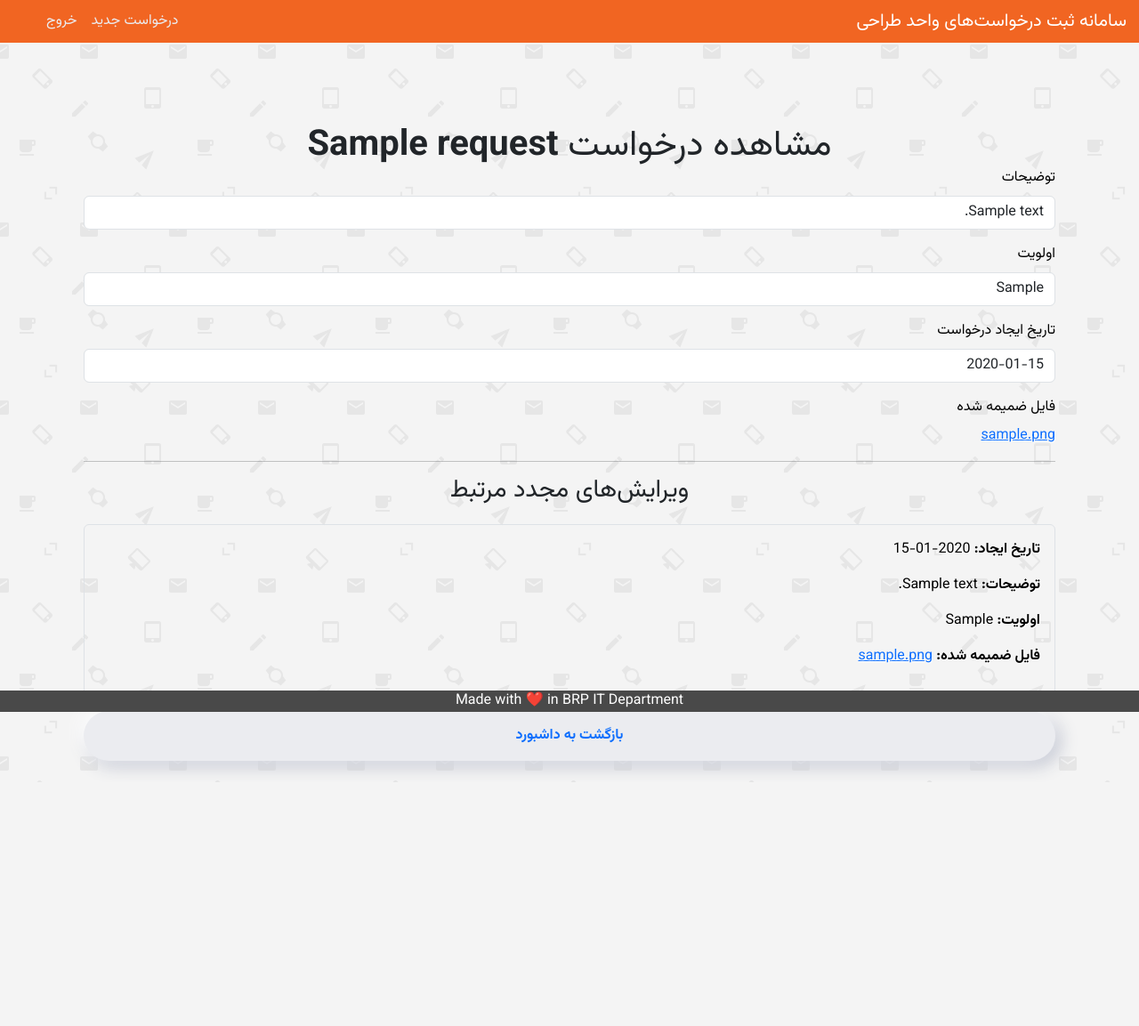
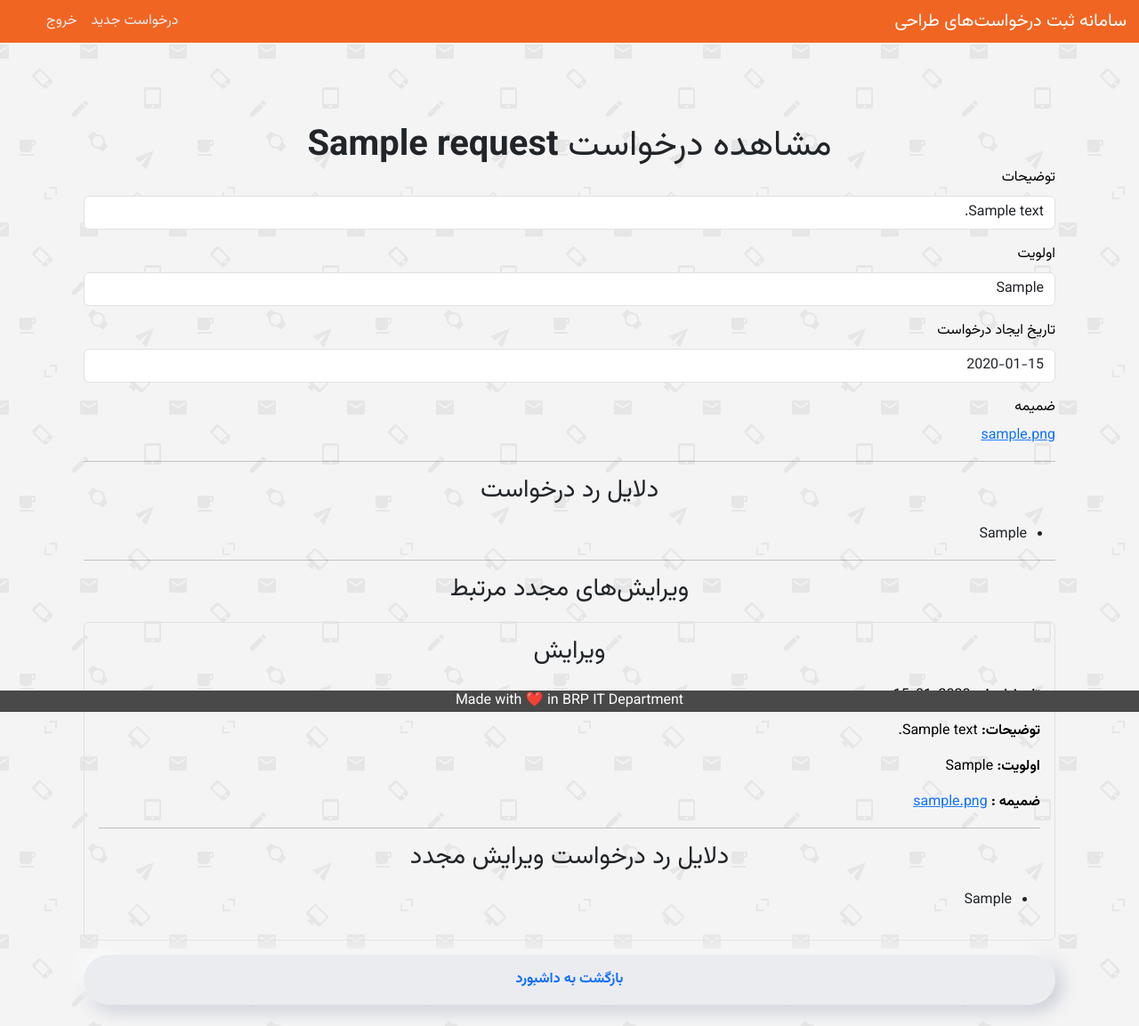
Before and after one commit to Miladnk79/helpdesk, a Flask app: page /request/view/1 in a window 1280 px wide. Shown: the whole page at 89% size. Before the commit the page ends 879 px from the top, so only its background shows below. Run offline with Flask 3, Linux system fonts and the light colour scheme; a user stored in the database is signed in; tables that the repository leaves empty hold one stand-in row (values such as "Sample post"); parts of the project's set-up code (start-up, migrations or seed data) failed here and were passed over; some libraries are stand-ins or nearby versions.

Commit message:
add rejection reason for requests

```diff
--- a/app.py
+++ b/app.py
@@ -157,6 +157,17 @@ def accept_request(request_id):
 @login_required
 def reject_request(request_id):
     request_to_update = Request.query.get_or_404(request_id)
+    rejection_reason = request.form.get('rejection_reason', '').strip()
+    if rejection_reason:
+        date = calculateTime()
+        date_str = str(date)  # Convert jdatetime to string
+        # current_time = datetime.now().strftime("%Y-%m-%d %H:%M:%S")
+        current_time = date_str
+        new_reason_entry = f"{current_time}: {rejection_reason}"
+        if request_to_update.rejection_reasons:
+            request_to_update.rejection_reasons += f"\n{new_reason_entry}"
+        else:
+            request_to_update.rejection_reasons = new_reason_entry
     request_to_update.status = 'نیاز به بررسی دارد'
     db.session.commit()
     flash('درخواست رد شد، نیاز به بازبینی بیشتر دارد', 'warning')
@@ -199,7 +210,6 @@ def edit_request(request_id):
             return redirect(url_for('dashboard'))
         else:
             filename = form.filename.data
-
             db.session.commit()
             flash('درخواست با موفقیت ثبت شد', 'success')
             return redirect(url_for('dashboard'))
--- a/models.py
+++ b/models.py
@@ -29,3 +29,4 @@ class Request(db.Model):
     date_created = db.Column(db.String(50), default=calculateTime())  # Changed to string to store jdatetime string
     old_related_id = db.Column(db.Integer, db.ForeignKey('request.id'), nullable=True)
     reedit_count = db.Column(db.Integer, default=0)
+    rejection_reasons = db.Column(db.Text, default='')
--- a/templates/base.html
+++ b/templates/base.html
@@ -29,7 +29,7 @@
                 {% endif %}
             </ul>
         </div>
-        <a class="navbar-brand" href="{{ url_for('dashboard') }}" style="direction: rtl; color: rgb(255, 255, 255); padding-right: 10px;">سامانه ثبت درخواست‌های واحد طراحی</a>
+        <a class="navbar-brand" href="{{ url_for('dashboard') }}" style="direction: rtl; color: rgb(255, 255, 255); padding-right: 10px;">سامانه ثبت درخواست‌های طراحی</a>
     </nav>
 
     <div class="container mt-4">
--- a/templates/dashboard.html
+++ b/templates/dashboard.html
@@ -70,7 +70,8 @@
                                             <h5 class="modal-title" id="exampleModalLabel{{ request.id }}"> رد درخواست  {{ request.title }}</h5>
                                         </div>
                                         <div class="modal-body">
-                                            چرا تمایل به رد این درخواست دارید؟
+                                            <label for="rejection_reason{{ request.id }}" class="form-label">چرا تمایل به رد این درخواست دارید؟</label>
+                                            <textarea class="form-control" id="rejection_reason{{ request.id }}" name="rejection_reason" rows="3" required></textarea>
                                         </div>
                                         <div class="modal-footer">
                                             <button type="button" class="btn btn-secondary" data-bs-dismiss="modal">Close</button>
--- a/templates/request_form_view.html
+++ b/templates/request_form_view.html
@@ -23,32 +23,52 @@
             <p class="form-control" readonly>{{ request.date_created }}</p>
         </div>
         <div class="mb-3">
-            <label class="form-label">فایل ضمیمه شده</label>
+            <label class="form-label">ضمیمه </label>
             {% if request.filename %}
                 <p><a href="{{ url_for('download_file', filename=request.filename) }}">{{ request.filename }}</a></p>
             {% else %}
                 <p>فایلی ضمیمه نشده.</p>
             {% endif %}
         </div>
-
+        {% if request.rejection_reasons %}
+                <hr>
+                <h3>دلایل رد درخواست</h3>
+                <ul>
+                    {% for reason in request.rejection_reasons.split('\n') %}
+                        <li>{{ reason }}</li>
+                    {% endfor %}
+                </ul>
+                {% endif %}
         {% if reedited_requests %}
         <hr>
         <h3>ویرایش‌های مجدد مرتبط</h3>
         {% for reedit in reedited_requests %}
             <div class="mb-3 border p-3 rounded">
+                <h3>ویرایش‌</h3>
                 <p><strong>تاریخ ایجاد:</strong> {{ reedit.date_created }}</p>
                 <p><strong>توضیحات:</strong> {{ reedit.description }}</p>
                 <p><strong>اولویت:</strong> {{ reedit.priority }}</p>
-                <p><strong>فایل ضمیمه شده:</strong>
+                <p><strong>ضمیمه :</strong>
                     {% if reedit.filename %}
                         <a href="{{ url_for('download_file', filename=reedit.filename) }}">{{ reedit.filename }}</a>
                     {% else %}
                         فایلی ضمیمه نشده.
                     {% endif %}
                 </p>
+
+                {% if reedit.rejection_reasons %}
+                <hr>
+                <h3>دلایل رد درخواست ویرایش مجدد</h3>
+                <ul>
+                    {% for reason in reedit.rejection_reasons.split('\n') %}
+                        <li>{{ reason }}</li>
+                    {% endfor %}
+                </ul>
+                {% endif %}
             </div>
         {% endfor %}
         {% endif %}
+
             <!-- Back to Dashboard Button -->
             <div class="d-flex justify-content-end">
                 <button class="red" type="button"><a href="{{ url_for('dashboard') }}" style="text-decoration: none;">بازگشت به داشبورد</a></button>
```
